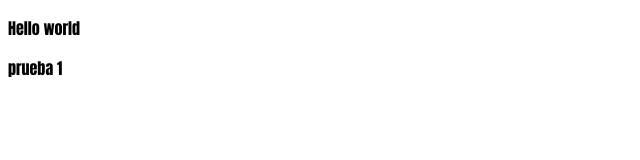
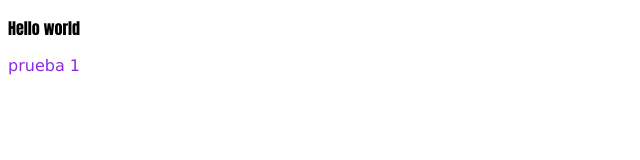
Before and after one commit to florencianania/parc-prueba, a plain HTML site: page index.html in a window 1280 px wide. Shown: the full height of the page, 0-640 px from the left. Drawn offline with Linux system fonts and the light colour scheme.

Commit message:
cambiopr

```diff
--- a/index.html
+++ b/index.html
@@ -9,7 +9,7 @@
     <body>
         <header></header>
         <p>Hello world</p>
-        <p>prueba 1</p>
+        <p class="pr">prueba 1</p>
         <script src="script.js"></script>
     </body>
 </html>
--- a/style.css
+++ b/style.css
@@ -1 +1,3 @@
 p { font-family: Impact, Haettenschweiler, 'Arial Narrow Bold', sans-serif; font-size: medium;}
+
+.pr {font-family: Verdana, Geneva, Tahoma, sans-serif; color: blueviolet;}
```
